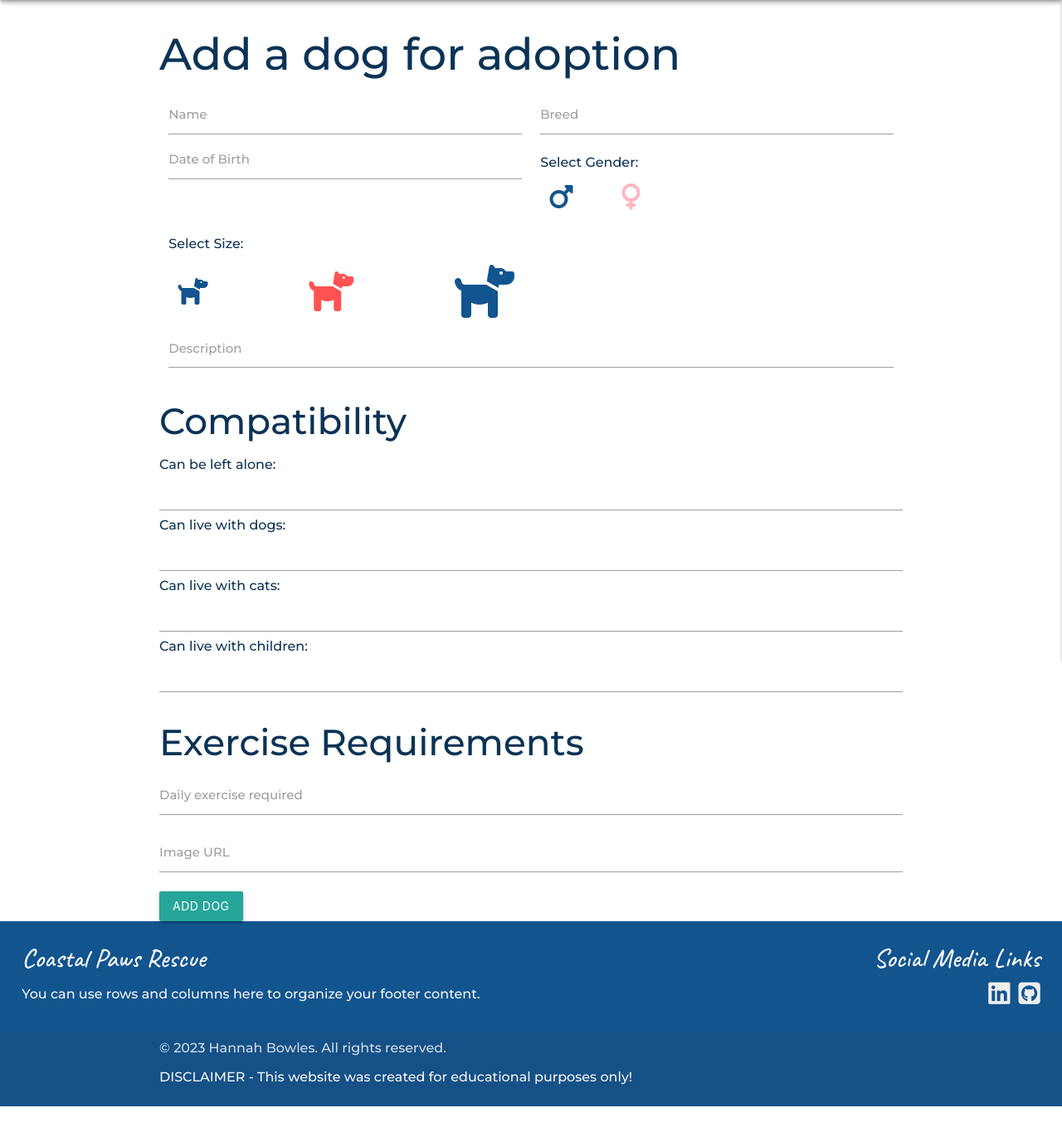
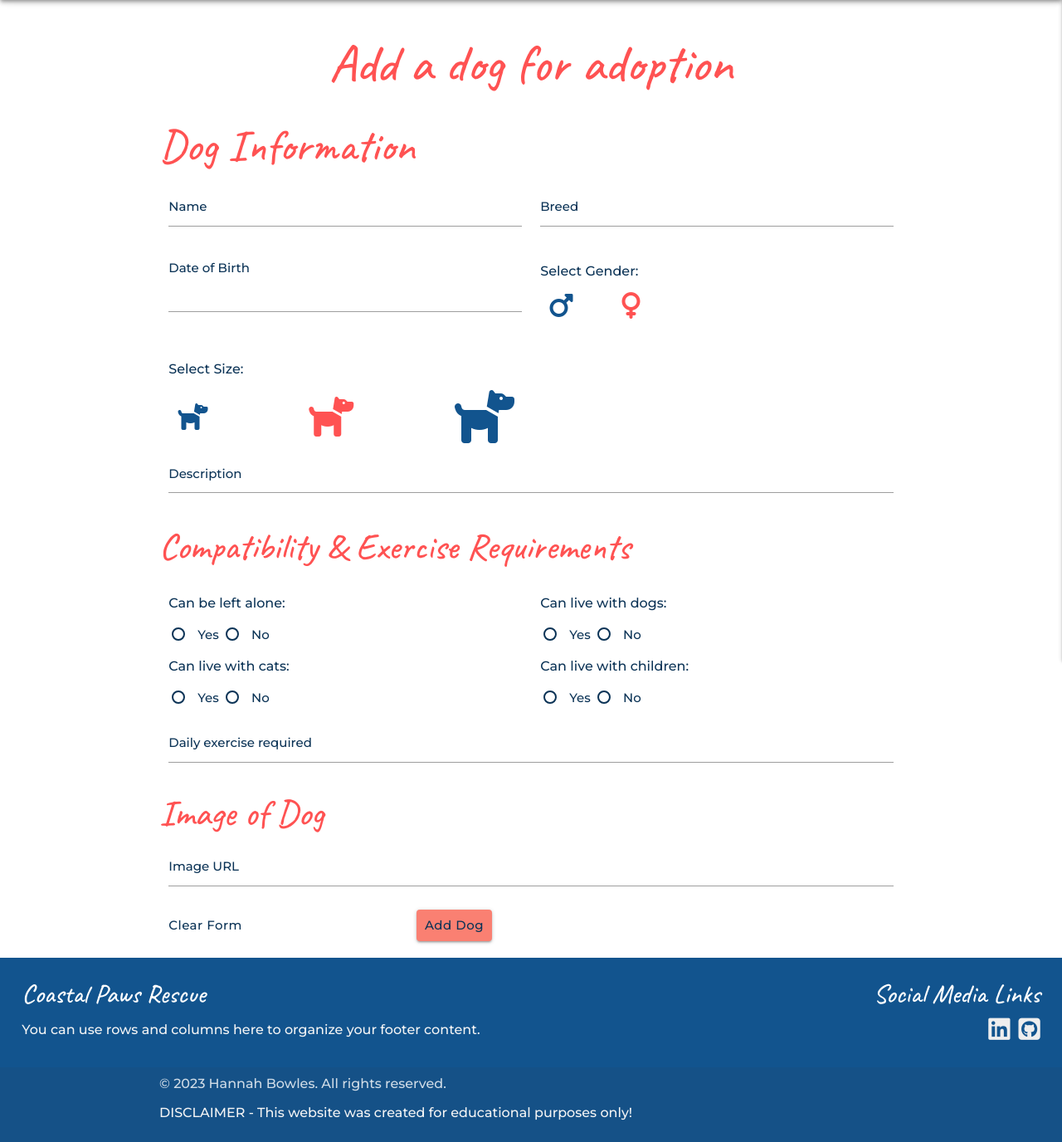
Before and after one commit to Hanmb17/CI_MS3_CoastalPawsRescue, a Flask app: page /add_dog in a window 1280 px wide. Shown: the part 64-1440 px from the top of the page at 83% size. Before the commit the page ends 1397 px from the top, so only its background shows below. Run offline with Flask 3, Linux system fonts and the light colour scheme; some libraries are stand-ins or nearby versions.

Commit message:
Style: Style the add a dog from and page

```diff
--- a/static/css/style.css
+++ b/static/css/style.css
@@ -13,7 +13,10 @@
 }
 
 /* General Styles */
+
 h1,
+h2,
+h3,
 h5 {
   color: var(--primary-red);
   font-family: var(--font-cursive);
@@ -24,7 +27,7 @@ h5 {
 }
 
 body,
-input {
+input{
   font: normal 16px var(--font-sans);
   color: var(--text-color);
 }
@@ -53,6 +56,26 @@ header, footer {
   line-height: 1.2;
   padding: 10px;
 }
+
+
+.clear-button {
+    background-color: var(--white);
+    color: var(--text-color);
+    font-family: var(--font-sans);
+    height: fit-content;
+    line-height: 1.2;
+    box-shadow: none;
+    padding: 10px 0;
+  }
+
+  .clear-button:hover,
+  .clear-button:focus {
+    color: var(--text-color);
+    background-color: var(--white);
+    box-shadow: none;
+    font-weight: bolder;
+    text-decoration: underline;
+  }
 
 /* Navbar */
 nav {
@@ -172,7 +195,9 @@ input[type="email"]:not(.browser-default):focus:not([readonly]),
 input[type="tel"]:not(.browser-default):focus:not([readonly]),
 .input-field input[type="number"]:focus,
 input[type="number"]:not(.browser-default):focus:not([readonly]),
-textarea.materialize-textarea:focus:not([readonly]) {
+textarea.materialize-textarea:focus:not([readonly]),
+.input-field input[type="url"]:focus,
+input[type="url"]:not(.browser-default):focus:not([readonly]){
   border-bottom: 1px solid var(--primary-red);
   box-shadow: 0 1px 0 0 var(--primary-red);
 }
@@ -347,19 +372,6 @@ input[type=number]:not(.browser-default):focus:not([readonly])+label {
 
 /* Add dog page */
 
-.gender-selector .fa-mars,
-.gender-selector .fa-venus {
-    color: var(--primary-blue);
-}
-
-.gender-selector input:checked + .fa-mars {
-    color: #b0e0e6;
-}
-
-.gender-selector input:checked + .fa-venus {
-    color: #ffb6c1;
-}
-
 .size-selector,
 .gender-selector {
     display: flex;
@@ -381,15 +393,29 @@ input[type=number]:not(.browser-default):focus:not([readonly])+label {
     display: none;
 }
 
-.size-selector i {
-    color: var(--primary-blue); /* Default color */
+.size-selector i,
+.gender-selector i {
+    color: var(--primary-blue);
 }
 
-.size-selector input:checked + i {
-    color: var(--primary-red); /* Color when checked */
+.size-selector input:checked + i,
+.gender-selector input:checked + i {
+    color: var(--primary-red);
 }
 
 /* date picker */
+
+
+.add-dog-form .input-field>label,
+.add-dog-form textarea.materialize-textarea:focus:not([readonly])+label,
+.add-dog-form input[type=text]:not(.browser-default):focus:not([readonly])+label,
+.add-dog-form input[type=password]:not(.browser-default):focus:not([readonly])+label,
+.add-dog-form input[type=email]:not(.browser-default):focus:not([readonly])+label,
+.add-dog-form input[type=tel]:not(.browser-default):focus:not([readonly])+label,
+.add-dog-form input[type=number]:not(.browser-default):focus:not([readonly])+label,
+.add-dog-form input[type=url]:not(.browser-default):focus:not([readonly])+label  {
+    color: var(--text-color);
+}
 
 .datepicker-table td.is-today {
     color: var(--primary-red);
@@ -402,27 +428,15 @@ input[type=number]:not(.browser-default):focus:not([readonly])+label {
 }
 
 .datepicker-cancel,
-.datepicker-clear {
+.datepicker-done {
     color: var(--text-color);
     font-weight: bold;
 }
 
-/* Customize the date picker weekdays */
-.datepicker-weekday {
-    color: #e57373; /* Set your desired text color */
+.dog-compatibility [type="radio"]:not(:checked)+span:before,
+.dog-compatibility [type="radio"]:not(:checked)+span:after {
+    border: 2px solid var(--text-color);
 }
-
-/* Customize the date picker days */
-.datepicker-day, .datepicker-day-text {
-    color: #333; /* Set your desired text color */
-}
-
-/* Customize the selected date */
-.datepicker-day-selected {
-    background-color: #e57373; /* Set your desired background color for selected date */
-    color: #fff; /* Set your desired text color for selected date */
-}
-
 
 /* flash messgaes */
 .flashes h4 {
@@ -444,6 +458,12 @@ input[type=number]:not(.browser-default):focus:not([readonly])+label {
 .side-padding {
   padding: 0 15px;
 }
+
+.left-padding {
+    padding-left: .75rem;
+}
+
+
 
 /* Media query */
 @media screen and (max-width: 600px) {
@@ -471,12 +491,19 @@ input[type=number]:not(.browser-default):focus:not([readonly])+label {
 @media screen and (min-width: 768px) {
   .equal-height-row {
     display: flex;
+    flex-wrap: wrap;
   }
 
   .equal-height-row > .col {
+    flex: 1;
     display: flex;
     flex-direction: column;
+    justify-content: flex-end;
   }
+  .equal-height-row > .col .input-field {
+    flex: 1;
+}
+
   .input-field.col.s12 {
     margin-top: 0;
     margin-bottom: 0;
--- a/templates/add_dog.html
+++ b/templates/add_dog.html
@@ -1,40 +1,58 @@
 {% extends "base.html" %} {% block content %}
 <section>
   <div class="container">
-    <h2>Add a dog for adoption</h2>
-    <form action="/submit_dog" method="post">
+    <h1 class="center">Add a dog for adoption</h1>
+    <form action="/submit_dog" method="post" class="add-dog-form">
       <!-- Dog Information -->
+      <h2>Dog Information</h2>
       <div class="row">
         <div class="input-field col s12 m6">
-            <input type="text" id="name" name="name" required>
+          <input type="text" id="name" name="name" required />
           <label for="name">Name</label>
         </div>
 
         <div class="input-field col s12 m6">
-            <input type="text" id="breed" name="breed" required>
+          <input type="text" id="breed" name="breed" required />
           <label for="breed">Breed</label>
         </div>
-
+      </div>
+      <div class="row equal-height-row">
         <div class="input-field col s12 m6">
-            <input type="text" id="dob" class="datepicker" name="dob" required>
+          <input type="text" id="dob" class="datepicker" name="dob" required />
           <label for="dob">Date of Birth</label>
         </div>
 
         <div class="input-field col s12 m6">
           <p>Select Gender:</p>
           <div class="gender-selector">
-                <label class="tooltipped" data-position="bottom" data-tooltip="Male">
+            <label
+              class="tooltipped"
+              data-position="bottom"
+              data-tooltip="Male"
+            >
               <input type="radio" name="gender" value="Male" class="with-gap" />
               <i class="fas fa-mars fa-2x"></i>
             </label>
 
-                <label class="tooltipped" data-position="bottom" data-tooltip="Female">
-                    <input type="radio" name="gender" value="Female" class="" checked />
+            <label
+              class="tooltipped"
+              data-position="bottom"
+              data-tooltip="Female"
+            >
+              <input
+                type="radio"
+                name="gender"
+                value="Female"
+                class=""
+                checked
+              />
               <i class="fas fa-venus fa-2x"></i>
             </label>
           </div>
         </div>
+      </div>
 
+      <div class="row">
         <div class="input-field col m12 l6">
           <p>Select Size:</p>
           <div class="size-selector">
@@ -56,44 +74,105 @@
         </div>
 
         <div class="input-field col s12">
-            <textarea id="description" name="description" class="materialize-textarea" required></textarea>
+          <textarea
+            id="description"
+            name="description"
+            class="materialize-textarea"
+            required
+          ></textarea>
           <label for="description">Description</label>
         </div>
       </div>
 
       <!-- Compatibility -->
-        <h3>Compatibility</h3>
+      <h3>Compatibility & Exercise Requirements</h3>
 
-        <label for="alone">Can be left alone:</label>
-        <input type="text" id="alone" name="alone" required><br>
+      <div class="row dog-compatibility">
+        <div class="col s12 m6">
+          <p>Can be left alone:</p>
+          <label>
+            <input type="radio" name="alone" value="Yes" />
+            <span>Yes</span>
+          </label>
+          <label>
+            <input type="radio" name="alone" value="No" />
+            <span>No</span>
+          </label>
+        </div>
 
-        <label for="withDogs">Can live with dogs:</label>
-        <input type="text" id="withDogs" name="withDogs" required><br>
+        <div class="col s12 m6">
+          <p>Can live with dogs:</p>
+          <label>
+            <input type="radio" name="withDogs" value="Yes" />
+            <span>Yes</span>
+          </label>
+          <label>
+            <input type="radio" name="withDogs" value="No" />
+            <span>No</span>
+          </label>
+        </div>
 
-        <label for="withCats">Can live with cats:</label>
-        <input type="text" id="withCats" name="withCats" required><br>
+        <div class="col s12 m6">
+          <p>Can live with cats:</p>
+          <label>
+            <input type="radio" name="withCats" value="Yes" />
+            <span>Yes</span>
+          </label>
+          <label>
+            <input type="radio" name="withCats" value="No" />
+            <span>No</span>
+          </label>
+        </div>
 
-        <label for="withChildren">Can live with children:</label>
-        <input type="text" id="withChildren" name="withChildren" required><br>
+        <div class="col s12 m6">
+          <p>Can live with children:</p>
+          <label>
+            <input type="radio" name="withChildren" value="Yes" />
+            <span>Yes</span>
+          </label>
+          <label>
+            <input type="radio" name="withChildren" value="No" />
+            <span>No</span>
+          </label>
+        </div>
+      </div>
+      <div class="row">
+        <div class="input-field col s12">
+          <input type="text" id="exercise" name="exercise" required />
+          <label for="exercise">Daily exercise required</label>
+        </div>
+      </div>
 
       <!-- Exercise Requirements -->
-        <h3>Exercise Requirements</h3>
-
-        <div class="input-field">
-            <input type="text" id="exercise" name="exercise" required>
-            <label for="exercise">Daily exercise required</label>
+      <h3>Image of Dog</h3>
+      <!-- Image URL -->
+      <div class="row">
+        <div class="input-field col s12">
+          <input type="url" id="imageURL" name="imageURL" required />
+          <label for="imageURL">Image URL</label>
         </div>
-
-        <!-- Image URL -->
-        <div class="input-field">
-            <input type="url" id="imageURL" name="imageURL" required>
-            <label for="imageURL">Image URL</label>
       </div>
 
       <!-- Submit Button -->
-        <button class="btn waves-effect waves-light" type="submit">Add Dog</button>
+      <div class="row">
+        <div class="col s6 m4 l4">
+          <button
+            class="waves-effect waves-primary btn-large clear-button"
+            type="reset"
+          >
+            Clear Form
+          </button>
+        </div>
+        <div class="col s6 m4 l4">
+          <button
+            class="waves-effect waves-primary btn-large cta-button"
+            type="submit"
+          >
+            Add Dog
+          </button>
+        </div>
+      </div>
     </form>
   </div>
-<section>
-
-{% endblock %}
+  <section>{% endblock %}</section>
+</section>
```
Lines whose indentation alone changed are shown as unchanged.
